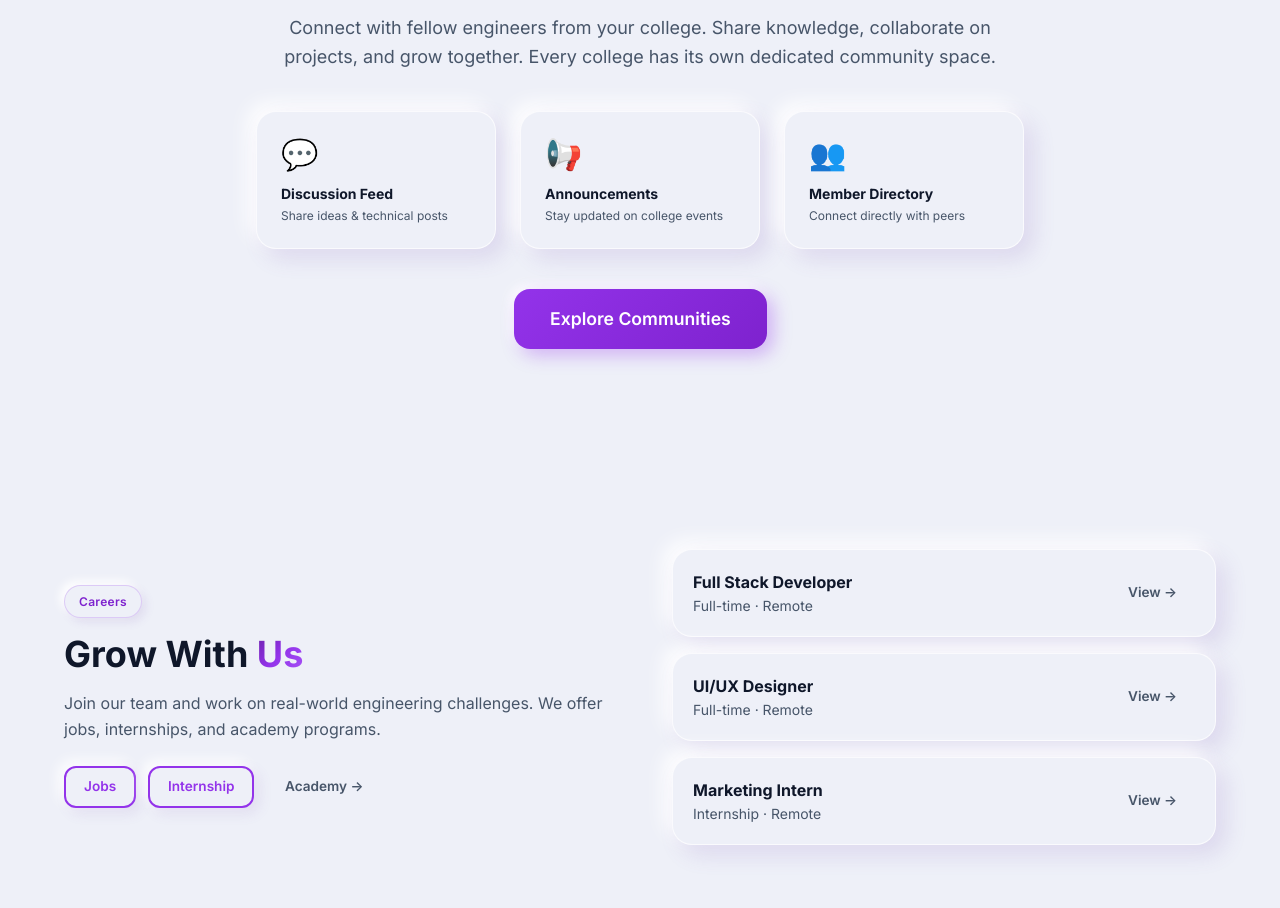
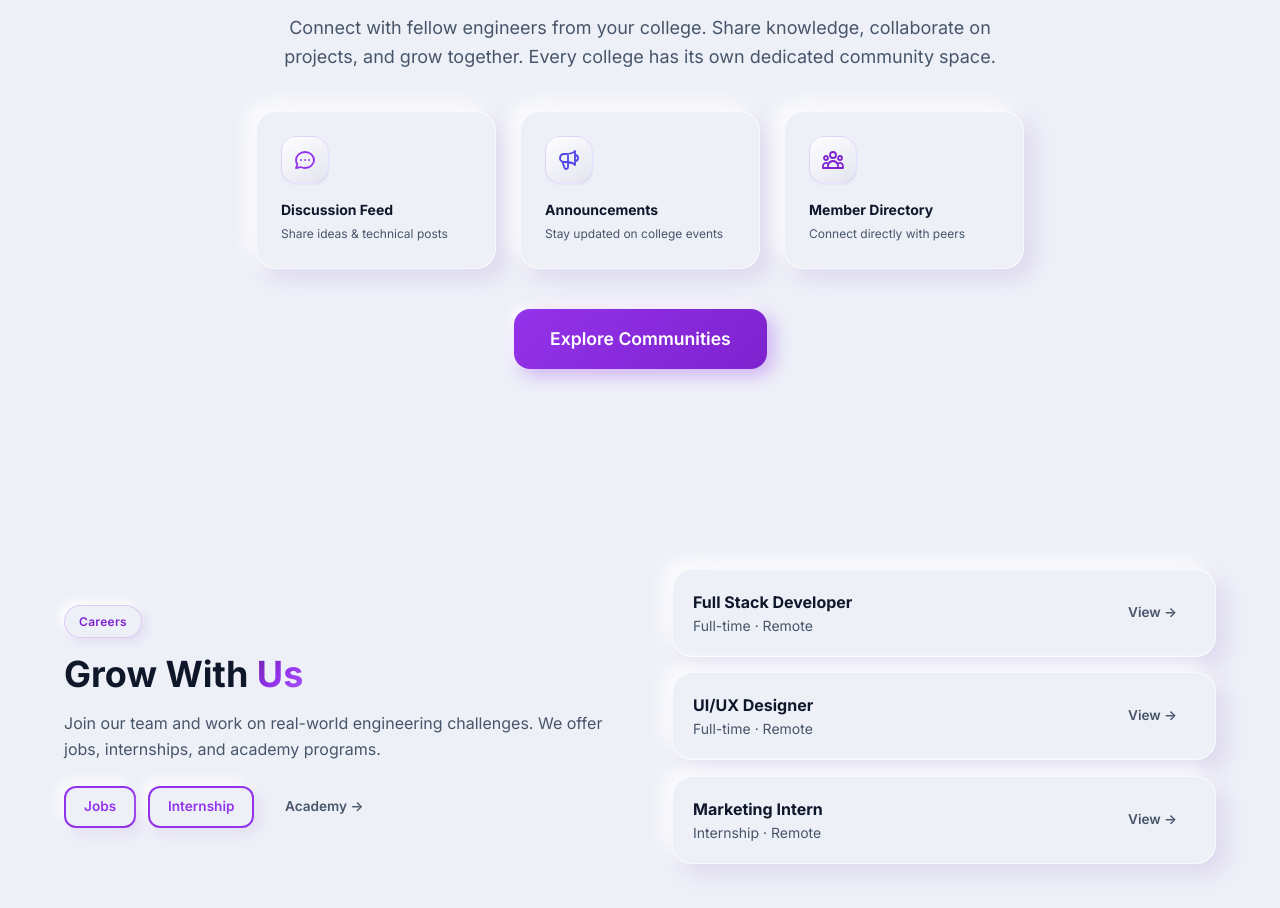
Before and after one commit to openengineeringworld/Open-Engineering, a Next.js app: page / in a window 1280 px wide. Shown: the part 3618-4526 px from the top of the page. Built offline with nearby package versions, Linux system fonts and the light colour scheme; no server answers.

Commit message:
design: replace community section emojis with premium SVG icons in neumorphic cards

```diff
--- a/src/app/page.tsx
+++ b/src/app/page.tsx
@@ -406,14 +406,40 @@ function CommunityPreview() {
 
           <div className="grid grid-cols-1 sm:grid-cols-3 gap-6 mb-10 text-left">
             {[
-              { icon: '💬', label: 'Discussion Feed', desc: 'Share ideas & technical posts' },
-              { icon: '📢', label: 'Announcements', desc: 'Stay updated on college events' },
-              { icon: '👥', label: 'Member Directory', desc: 'Connect directly with peers' },
+              {
+                icon: (
+                  <svg className="w-6 h-6 text-purple-600" fill="none" viewBox="0 0 24 24" stroke="currentColor">
+                    <path strokeLinecap="round" strokeLinejoin="round" strokeWidth={1.8} d="M8 12h.01M12 12h.01M16 12h.01M21 12c0 4.418-4.03 8-9 8a9.863 9.863 0 01-4.255-.949L3 20l1.395-3.72C3.512 15.042 3 13.574 3 12c0-4.418 4.03-8 9-8s9 3.582 9 8z" />
+                  </svg>
+                ),
+                label: 'Discussion Feed',
+                desc: 'Share ideas & technical posts'
+              },
+              {
+                icon: (
+                  <svg className="w-6 h-6 text-indigo-600" fill="none" viewBox="0 0 24 24" stroke="currentColor">
+                    <path strokeLinecap="round" strokeLinejoin="round" strokeWidth={1.8} d="M11 5.882V19.24a1.76 1.76 0 01-3.417.592l-2.147-6.15M18 13a3 3 0 100-6M5.436 13.683A4.001 4.001 0 017 6h1.832c4.1 0 7.625-1.234 9.168-3v14c-1.543-1.766-5.067-3-9.168-3H7a3.988 3.988 0 01-1.564-.317z" />
+                  </svg>
+                ),
+                label: 'Announcements',
+                desc: 'Stay updated on college events'
+              },
+              {
+                icon: (
+                  <svg className="w-6 h-6 text-purple-700" fill="none" viewBox="0 0 24 24" stroke="currentColor">
+                    <path strokeLinecap="round" strokeLinejoin="round" strokeWidth={1.8} d="M17 20h5v-2a3 3 0 00-5.356-1.857M17 20H7m10 0v-2c0-.656-.126-1.283-.356-1.857M7 20H2v-2a3 3 0 015.356-1.857M7 20v-2c0-.656.126-1.283.356-1.857m0 0a5.002 5.002 0 019.288 0M15 7a3 3 0 11-6 0 3 3 0 016 0zm6 3a2 2 0 11-4 0 2 2 0 014 0zM7 10a2 2 0 11-4 0 2 2 0 014 0z" />
+                  </svg>
+                ),
+                label: 'Member Directory',
+                desc: 'Connect directly with peers'
+              },
             ].map((feature) => (
-              <div key={feature.label} className="neu-card p-6">
-                <span className="text-3xl mb-3 block">{feature.icon}</span>
+              <div key={feature.label} className="neu-card p-6 flex flex-col items-start">
+                <div className="w-12 h-12 neu-convex rounded-2xl flex items-center justify-center border border-purple-300/40 shadow-sm mb-4 p-2.5">
+                  {feature.icon}
+                </div>
                 <p className="font-bold text-sm mb-1 text-text">{feature.label}</p>
-                <p className="text-text-muted text-xs">{feature.desc}</p>
+                <p className="text-text-muted text-xs leading-relaxed">{feature.desc}</p>
               </div>
             ))}
           </div>
```
